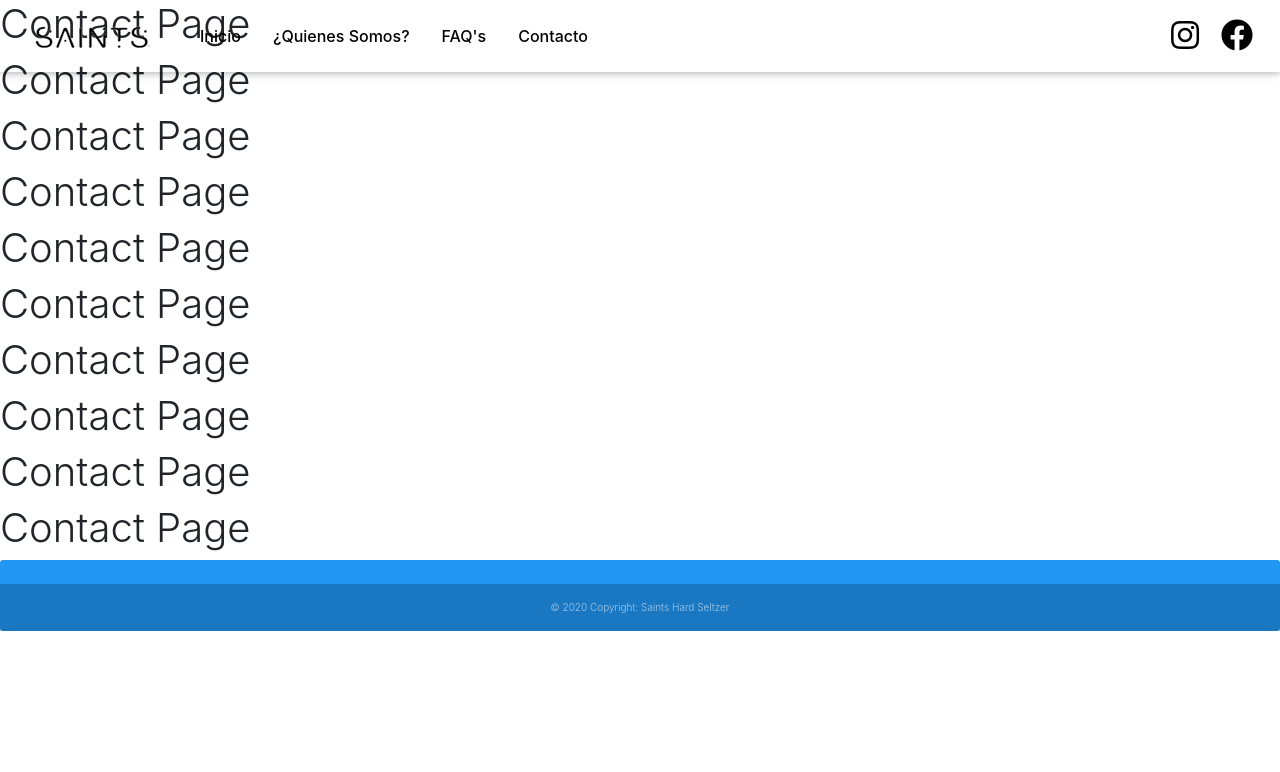
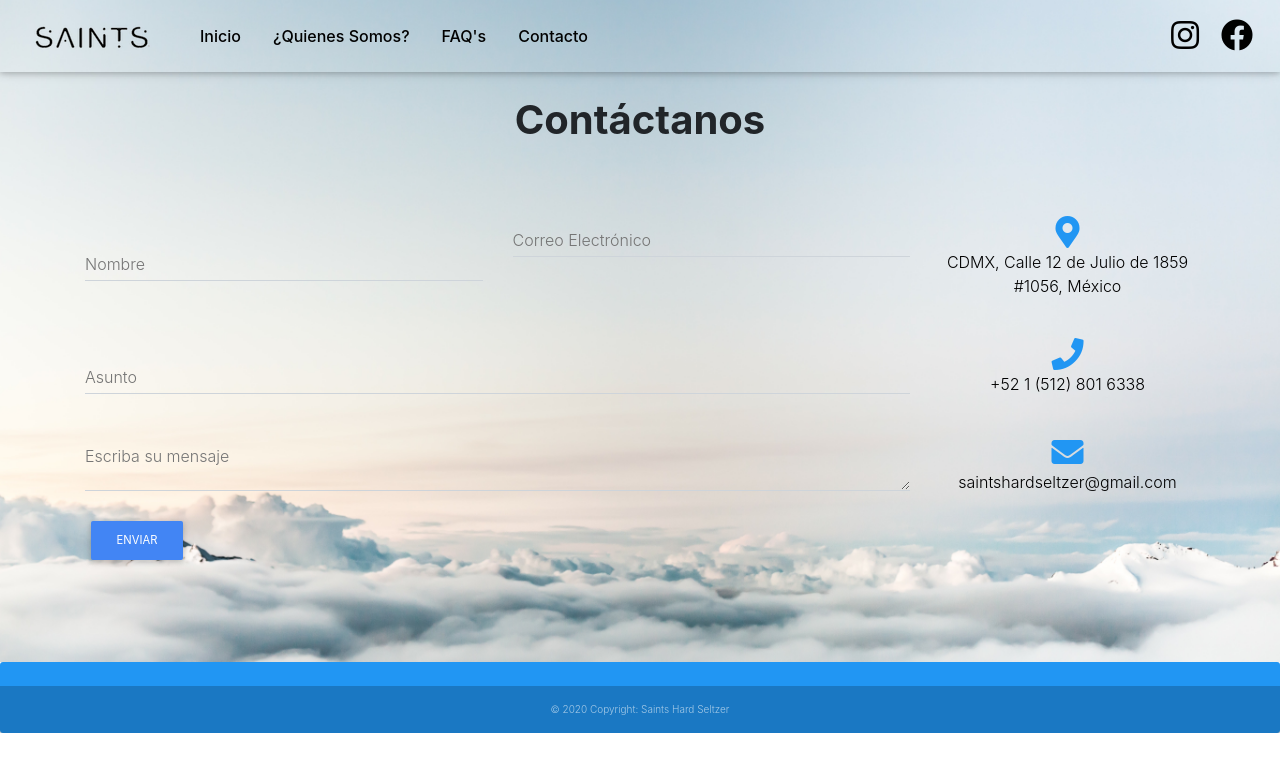
Before and after one commit to jamalamar/Saints, a React (Create React App) app: page /Contact in a window 1280 px wide. Shown: the top 772 px of the page. Built offline with nearby package versions, Linux system fonts and the light colour scheme.

Commit message:
Contact page ready

```diff
--- a/src/App.js
+++ b/src/App.js
@@ -1,5 +1,5 @@
 import React from 'react';
-import { BrowserRouter as Router, Route } from 'react-router-dom'
+import { BrowserRouter as Router, Route, Switch } from 'react-router-dom'
 
 import Home from './Views/Home'
 import AboutUs from './Views/AboutUs'
@@ -15,14 +15,17 @@ function App() {
 
   return (
     <Router>
-      <div >
+      <div>
 
         <NavBar/>
 
-        <Route path="/" exact component={Home} />
-        <Route path="/AboutUs" component={AboutUs} />
-        <Route path="/FAQs" component={FAQs} />
-        <Route path="/Contact" component={Contact} />
+        <Switch>
+          <Route path="/" exact component={Home} />
+          <Route path="/AboutUs" component={AboutUs} />
+          <Route path="/FAQs" component={FAQs} />
+          <Route path="/Contact" component={Contact} />
+          <Route exact path='*' component={Home} />
+        </Switch>
 
         <Footer />
 
--- a/src/Views/Contact.js
+++ b/src/Views/Contact.js
@@ -1,19 +1,94 @@
 import React from 'react'
+import {  MDBContainer, MDBRow, MDBCol, MDBIcon, MDBBtn, MDBInput } from "mdbreact";
+
 
 function Contact(){
+
+const style = {
+	background: {
+	  background: 'url(Assets/Contact_Background.jpg)',
+	  backgroundPosition: 'center',
+	  backgroundRepeat: 'no-repeat',
+	  backgroundSize: 'cover',
+	}
+}
+
 	return(
-		<div>
-			<h1>Contact Page</h1>
-			<h1>Contact Page</h1>
-			<h1>Contact Page</h1>
-			<h1>Contact Page</h1>
-			<h1>Contact Page</h1>
-			<h1>Contact Page</h1>
-			<h1>Contact Page</h1>
-			<h1>Contact Page</h1>
-			<h1>Contact Page</h1>
-			<h1>Contact Page</h1>
-		</div>
+		<div style={style.background}>
+		<MDBContainer className='py-5' >
+		      <h2 className="h1-responsive font-weight-bold text-center my-5">
+		        Contáctanos
+		      </h2>
+
+		      <MDBRow >
+		        <MDBCol md="9" className="md-0 mb-5">
+		          <form>
+		            <MDBRow>
+		              <MDBCol md="6">
+		                <div className="md-form mb-5 mt-5">
+		                  <MDBInput type="text" id="contact-name" label="Nombre" />
+		                </div>
+		              </MDBCol>
+		              <MDBCol md="6">
+		                <div className="md-form mb-0">
+		                  <MDBInput
+		                    type="text"
+		                    id="contact-email"
+		                    label="Correo Electrónico"
+		                  />
+		                </div>
+		              </MDBCol>
+		            </MDBRow>
+		            <MDBRow>
+		              <MDBCol md="12">
+		                <div className="md-form mb-0">
+		                  <MDBInput type="text" id="contact-subject" label="Asunto" />
+		                </div>
+		              </MDBCol>
+		            </MDBRow>
+		            <MDBRow>
+		              <MDBCol md="12">
+		                <div className="md-form mb-0">
+		                  <MDBInput
+		                    type="textarea"
+		                    id="contact-message"
+		                    label="Escriba su mensaje"
+		                  />
+		                </div>
+		              </MDBCol>
+		            </MDBRow>
+		          </form>
+		          <div className="text-center text-md-left">
+		            <MDBBtn color="primary" size="md">
+		              Enviar
+		            </MDBBtn>
+		          </div>
+		        </MDBCol>
+		        <MDBCol md="3" className="text-center">
+		          <ul className="list-unstyled mb-0">
+		            <li>
+		              <a href="https://www.google.com/maps/place/12+de+Julio+de+1859+1056,+Leyes+de+Reforma+3ra+Secc,+Iztapalapa,+Ciudad+de+M%C3%A9xico,+CDMX,+Mexico/@19.3775581,-99.0773816,17z/data=!3m1!4b1!4m5!3m4!1s0x85d1fdb7605bbf09:0x59e86bad339be1f3!8m2!3d19.3775581!4d-99.0751929" target="__blank" style={{color: '#000'}}>
+			            <MDBIcon icon="map-marker-alt" size="2x" className="blue-text mt-4" />
+			            <p>CDMX, Calle 12 de Julio de 1859 #1056, México</p>
+		              </a>
+		            </li>
+		            <li>
+			          <a href="tel:+5215128016338" style={{color: '#000'}}>
+			            <MDBIcon icon="phone" size="2x" className="blue-text mt-4" />
+			            <p>+52 1 (512) 801 6338</p>
+			          </a>
+		            </li>
+		            <li>
+		              <a href="mailto:saintshardseltzer@gmail.com" style={{color: '#000'}}>
+			            <MDBIcon icon="envelope" size="2x" className="blue-text mt-4" />
+		              	<p>saintshardseltzer@gmail.com</p>
+		              </a>
+		            </li>
+		          </ul>
+		        </MDBCol>
+		      </MDBRow>
+	    </MDBContainer>
+	    </div>
 	)
 }
 
```
Also changed, not shown: public/Assets/Contact_Background.jpg (added).
